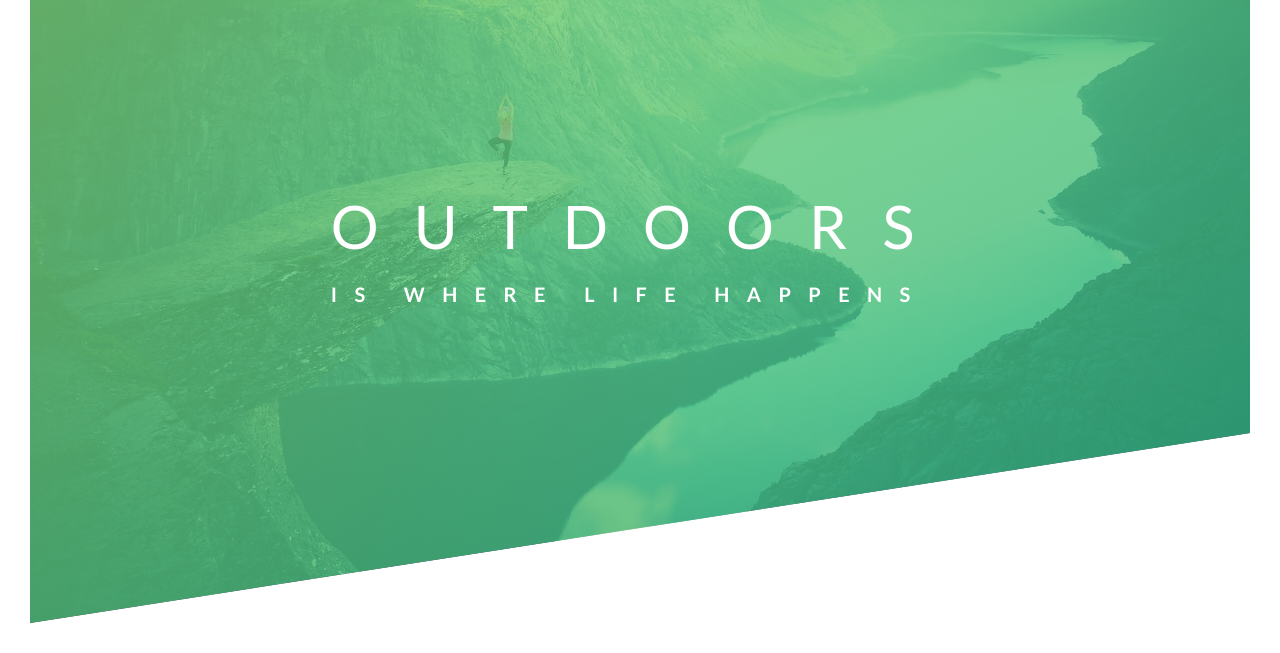
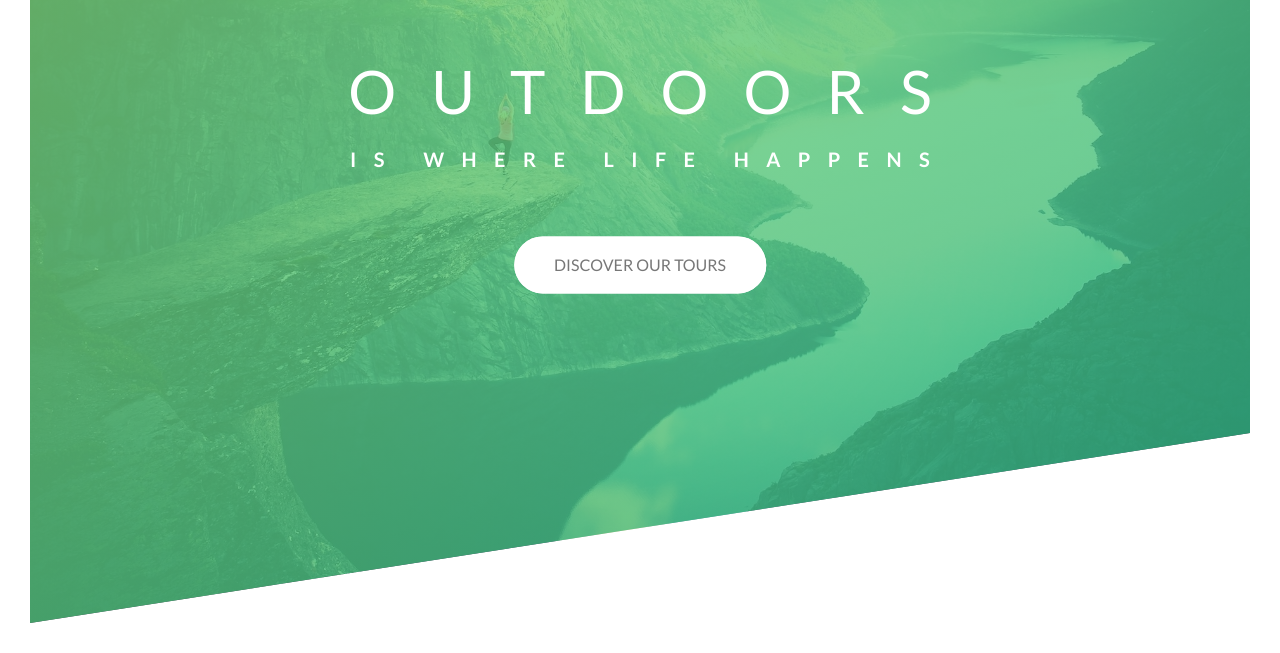
Before and after one commit to tonikontinen/natours, a plain HTML site: page starter/index.html in a window 1280 px wide. Shown: the part 167-820 px from the top of the page. Drawn offline with Linux system fonts and the light colour scheme; files that its build step writes are made by us from their sources.

Commit message:
Added a bit of css

```diff
--- a/starter/css/style.css
+++ b/starter/css/style.css
@@ -45,14 +45,18 @@ body {
 
 .text-box {
   position: absolute;
-  top: 50%;
+  top: 40%;
   left: 50%;
   transform: translate(-50%, -50%);
+  text-align: center;
 }
 
 .heading-primary {
   color: #ffff;
   text-transform: uppercase;
+
+  backface-visibility: hidden;
+  margin-bottom: 60px;
 }
 
 .heading-primary-main {
@@ -60,6 +64,11 @@ body {
   font-size: 60px;
   font-weight: 400;
   letter-spacing: 35px;
+  padding-left: 35px;
+
+  animation-name: moveInLeft;
+  animation-duration: 2s;
+  animation-timing-function: ease-out;
 }
 
 .heading-primary-sub {
@@ -67,4 +76,87 @@ body {
   font-size: 20px;
   font-weight: 700;
   letter-spacing: 17.4px;
+  padding-left: 17.2px;
+
+  animation: moveInRight 2s ease-out;
 }
+
+@keyframes moveInLeft {
+  0% {
+    opacity: 0;
+    transform: translateX(-100px);
+  }
+
+  80% {
+    transform: translateX(1px);
+  }
+
+  100% {
+    opacity: 1;
+    transform: translate(0);
+  }
+}
+
+@keyframes moveInRight {
+  0% {
+    opacity: 0;
+    transform: translateX(100px);
+  }
+
+  80% {
+    transform: translateX(-1px);
+  }
+
+  100% {
+    opacity: 1;
+    transform: translate(0);
+  }
+}
+
+.btn:link,
+btn:visited {
+  text-transform: uppercase;
+  text-decoration: none;
+  padding: 15px 40px;
+  display: inline-block;
+  border-radius: 100px;
+  transition: all 0.2s;
+  position: relative;
+}
+
+.btn:hover {
+  transform: translateY(-3px);
+  box-shadow: 0 10px 20px rgba(0, 0, 0, 0.2);
+}
+
+.btn:active {
+  transform: translateY(-1px);
+  box-shadow: 0 5px 10px rgba(0, 0, 0, 0.2);
+}
+
+.btn-white {
+  background-color: #fff;
+  color: #777;
+}
+
+.btn::after {
+  content: "";
+  display: inline-block;
+  height: 100%;
+  width: 100%;
+  border-radius: 100px;
+  position: absolute;
+  top: 0;
+  left: 0;
+  z-index: -1;
+  transition: all 0.4s;
+}
+
+.btn-white::after {
+  background-color: #fff;
+}
+
+.btn:hover::after {
+  transform: scaleX(1.4) scaleY(1.6);
+  opacity: 0;
+}
--- a/starter/index.html
+++ b/starter/index.html
@@ -25,6 +25,8 @@
           <span class="heading-primary-main"> Outdoors</span>
           <span class="heading-primary-sub">is where life happens</span>
         </h1>
+
+        <a href="#" class="btn btn-white btn-animated">Discover our tours</a>
       </div>
     </header>
   </body>
```
